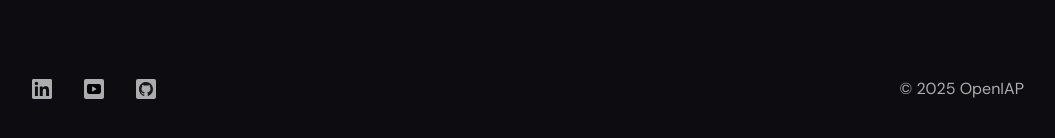
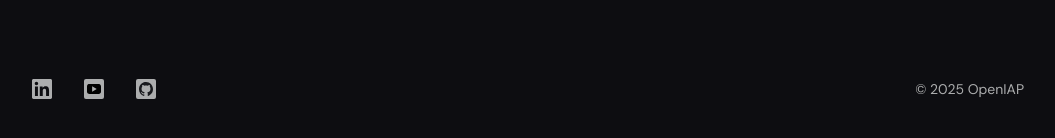
Before and after one commit to open-rpa/openiap.io, a SvelteKit app: page /usecases/1 in a window 1280 px wide. Shown: the part 3184-3322 px from the top of the page, without its empty margins (112-1167 px from the left). Built offline with nearby package versions, Linux system fonts and the light colour scheme.

Commit message:
chore: update HotkeyButton variant in Footer component for improved styling

```diff
--- a/src/routes/Footer.svelte
+++ b/src/routes/Footer.svelte
@@ -217,8 +217,8 @@
 			</div>
 
 			<HotkeyButton
-				variant="link"
-				class="text-bw300 hover:text-white transition-colors underline-offset-4 hover:underline cursor-default"
+				variant="ghostfull"
+				class="text-bw300 cursor-default"
 				aria-label="© 2025 OpenIAP"
 			>
 				© 2025 OpenIAP
```
